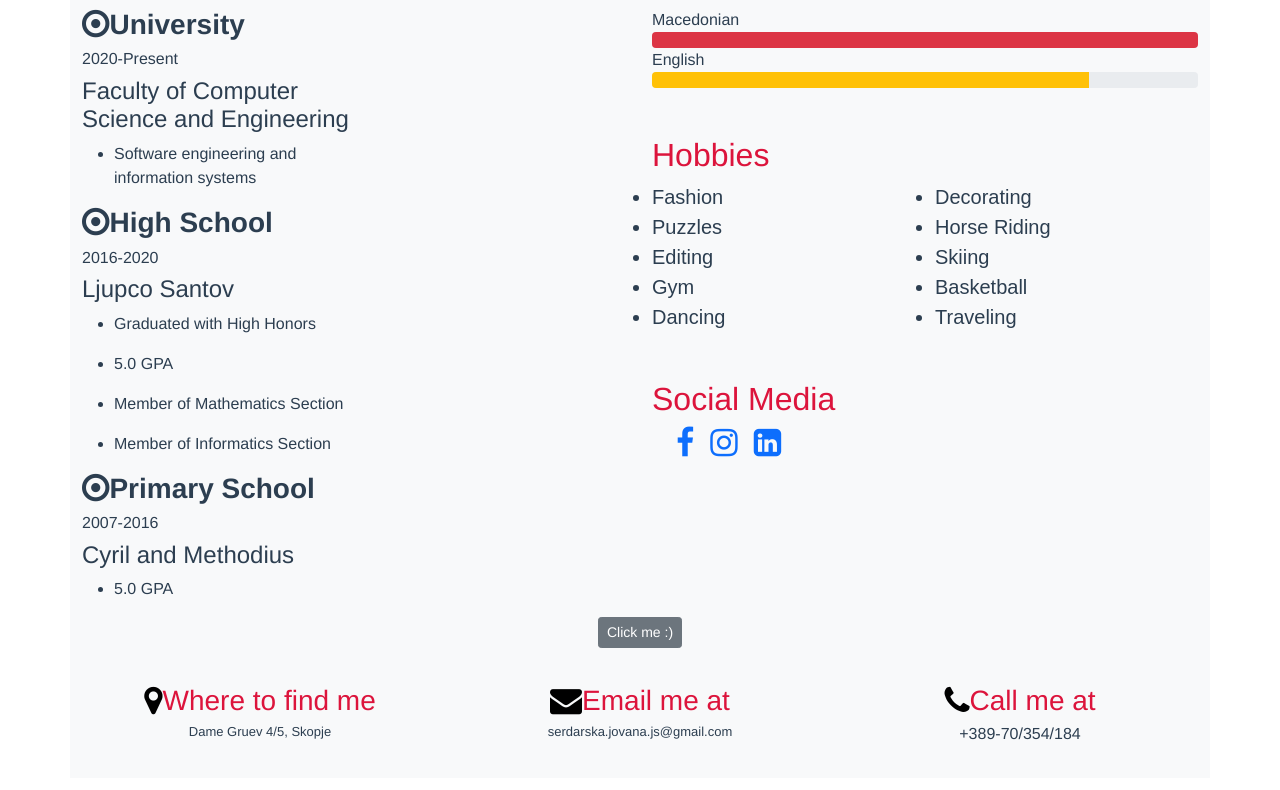
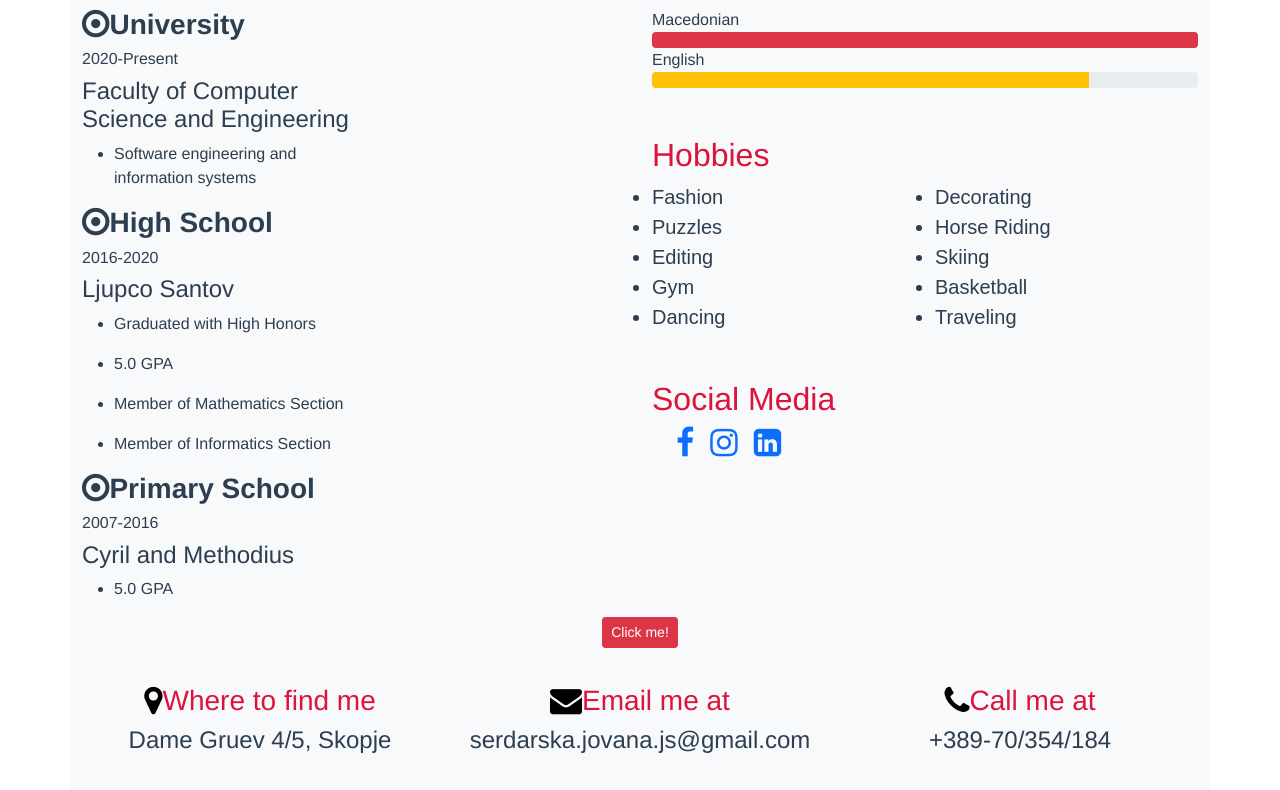
Before and after one commit to serdarska/portfolio, a Vue app: page / in a window 1280 px wide. Shown: the part 998-1788 px from the top of the page. Built offline with nearby package versions, Linux system fonts and the light colour scheme.

Commit message:
added design

```diff
--- a/src/components/About.vue
+++ b/src/components/About.vue
@@ -1,7 +1,7 @@
 <template>
   <section>
     <div class="row">
-      <div class="order-1 col-12 col-md-6 my-3 text-start">
+      <div class="col col-12 order-0 col-md-6 my-3 text-start">
         <div class="d-flex">
           <i class="fa fa-smile-o fa-2x text-col" aria-hidden="true"></i>
           <h2 class="text-color">About me</h2>
@@ -15,7 +15,7 @@
           easier and life better for everyone.
         </p>
       </div>
-      <div class="order-3  col-12 col-md-6 my-3 text-start">
+      <div class="col col-12 order-1 col-md-6 my-3 text-start">
         <h2 class="text-color">Skills</h2>
         <p class="fs-5">
           I have always enjoyed challenging<br>
--- a/src/components/Info.vue
+++ b/src/components/Info.vue
@@ -2,29 +2,29 @@
   <section>
     <div class="row">
       <div class="col-12 text-center">
-        <button @click="buttonClick" type="button" class="btn btn-secondary btn-sm">Click me :)</button>
-        <p>{{ addressChange }}</p>
+        <button @click="buttonClick" type="button" class="btn btn-danger btn-sm">Click me!</button>
+        <p class="fs-3">{{ addressChange }}</p>
       </div>
       <div class="col-12 col-md-4  my-3 text-center">
         <div class="d-flex justify-content-center align-items-center">
           <i class="fa fa-map-marker fa-2x text-col" aria-hidden="true"></i>
           <p class="m-0 fs-3 text-color">Where to find me</p>
         </div>
-        <p class="case-change">{{ address }}</p>
+        <p class="case-change fs-4">{{ address }}</p>
       </div>
       <div class="col-12 col-md-4 my-3 text-center">
         <div class="d-flex justify-content-center align-items-center">
           <i class="fa fa-envelope fa-2x text-col" aria-hidden="true"></i>
           <p class="m-0 fs-3 text-color">Email me at</p>
         </div>
-        <p class="case-change">{{ email }}</p>
+        <p class="case-change fs-4">{{ email }}</p>
       </div>
       <div class="col-12 col-md-4 my-3 text-center">
         <div class="d-flex justify-content-center align-items-center">
           <i class="fa fa-phone fa-2x text-col" aria-hidden="true"></i>
           <p class="m-0 fs-3 text-color">Call me at</p>
         </div>
-        <p>{{ phone }}</p>
+        <p class="fs-4 case-change">{{ phone }}</p>
       </div>
     </div>
   </section>
@@ -36,6 +36,7 @@ export default {
   methods: {
     buttonClick() {
       this.upperCase = true
+      this.bold = true
     }
   },
   computed: {
@@ -49,6 +50,7 @@ export default {
       const elements = document.getElementsByClassName("case-change");
       for (let element of elements) {
         element.style.textTransform = 'uppercase'
+        element.style.fontWeight = 'bold'
       }
     }
   },
@@ -58,6 +60,7 @@ export default {
       email: "serdarska.jovana.js@gmail.com",
       phone: "+389-70/354/184",
       upperCase: false,
+      bold : false,
       message: "That's better. :)"
     }
   }
--- a/src/components/Profile.vue
+++ b/src/components/Profile.vue
@@ -1,7 +1,7 @@
 <template>
   <section>
     <div class="row">
-      <div class="order-2  col-12 col-md-6 mb-3 text-start">
+      <div class="col col-12 order-1 order-md-0 col-md-6 mb-3 text-start">
         <div class="d-flex">
           <i class="fa fa-user-circle fa-2x text-col" aria-hidden="true"></i>
           <h2 class="text-color">Profile</h2>
@@ -15,7 +15,7 @@
           new every day is the key to success.
         </p>
       </div>
-      <div class="order-4  col-12 col-md-6 mb-3">
+      <div class="col col-12 order-0 order-md-0 col-md-6 mb-3">
         <ul class="text-start list-style-none fs-4 p-0 m-0" v-for="skill in skills">
           <li>{{ skill }}</li>
         </ul>
```
